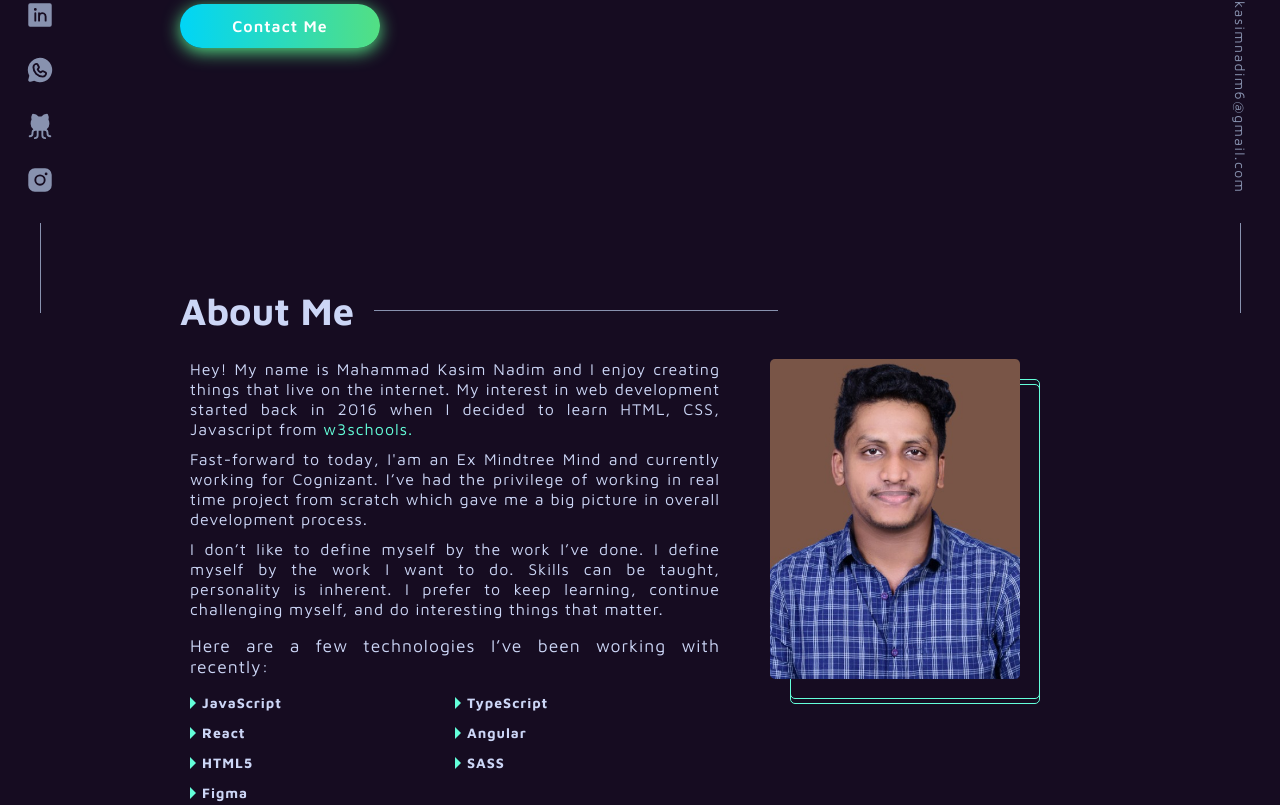
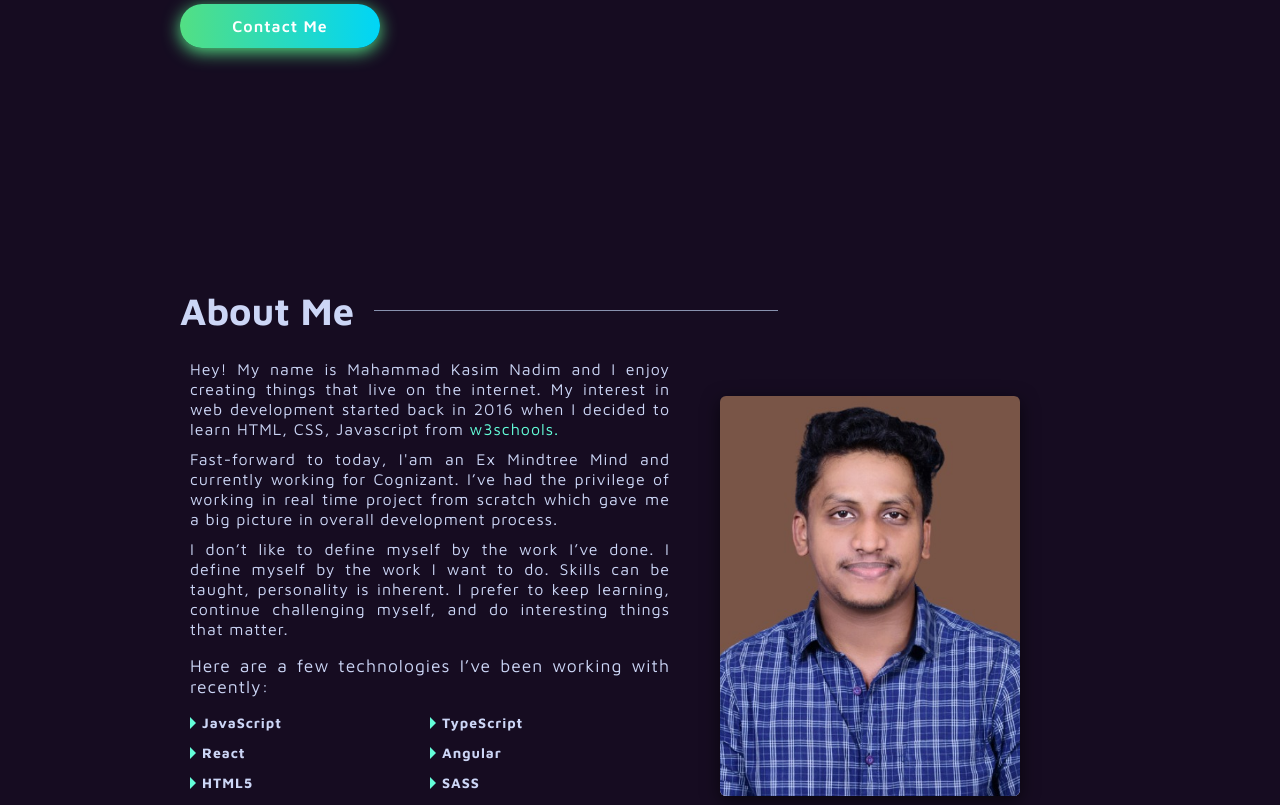
Before and after one commit to kasimnadim6/Portfolio-MKN, a React (Create React App) app: page / in a window 1280 px wide. Shown: the part 487-1292 px from the top of the page. Built offline with nearby package versions, Linux system fonts and the light colour scheme; a web font is replaced by a local one.

Commit message:
profile card

```diff
--- a/src/App.tsx
+++ b/src/App.tsx
@@ -1,7 +1,5 @@
 import styles from './App.module.scss';
 import Header from './Layouts/Header/Header';
-import Email from './Components/UI/Email';
-import SocialIcons from './Components/UI/SocialIcons';
 import Home from './Pages/Home/Home';
 import About from './Components/About/About';
 import Experience from './Components/Experience/Experience';
@@ -38,8 +36,6 @@ function App() {
   return (
     <>
       <Header />
-      <SocialIcons />
-      <Email />
       <main className={styles.main}>
         <Home />
         <About />
--- a/src/Components/About/About.module.scss
+++ b/src/Components/About/About.module.scss
@@ -44,6 +44,7 @@
       letter-spacing: 1px;
       text-align: justify;
       color: var(--grey-light);
+      // max-width: 70%;
       a {
         color: var(--primary-color);
         text-decoration: none;
@@ -87,47 +88,135 @@
       }
     }
     .profile-container {
+      min-width: 30rem;
+      width: 30rem;
+      height: 40rem;
+      margin: auto;
       position: relative;
-      width: 250px;
-      height: 320px;
-      .profile {
-        width: 250px;
-        height: 320px;
-        object-fit: cover;
-        border-radius: 0.5rem;
-        cursor: pointer;
-        z-index: 100;
-        position: relative;
-        transition: transform 0.4s;
-      }
-      &::before {
-        display: inline-block;
-        content: '';
+      .card {
         position: absolute;
-        top: 2rem;
-        left: 2rem;
         width: 100%;
         height: 100%;
-        border: 1px solid var(--primary-color);
-        border-radius: 0.5rem;
-        z-index: 10;
-        transition: transform 0.4s;
-      }
-      &::after {
-        display: inline-block;
-        content: '';
-        position: absolute;
-        top: 2.5rem;
-        left: 2rem;
-        width: 100%;
-        height: 100%;
-        border: 1px solid var(--primary-color);
-        border-radius: 0.5rem;
-        z-index: 10;
-        transition: transform 0.4s;
-      }
-      @include media-breakpoint-down(lg) {
-        margin: auto;
+        border-radius: 6px;
+        overflow: hidden;
+        box-shadow: 0 5px 18px rgba(0, 0, 0, 0.6);
+        cursor: pointer;
+        transition: 0.5s;
+        .card-image {
+          position: absolute;
+          top: 0px;
+          left: 0px;
+          width: 100%;
+          height: 100%;
+          z-index: 2;
+          background-color: #000;
+          transition: 0.5s;
+          img {
+            width: 30rem;
+            height: 40rem;
+            object-fit: cover;
+          }
+        }
+        .social-icons {
+          position: absolute;
+          top: 50%;
+          left: 50%;
+          transform: translate(-50%, -50%);
+          z-index: 3;
+          display: flex;
+          margin: 0;
+          padding: 0;
+          li {
+            list-style: none;
+            a {
+              position: relative;
+              display: flex;
+              width: 50px;
+              height: 50px;
+              border-radius: 6px;
+              line-height: 50px;
+              text-align: center;
+              background: #fff;
+              font-size: 32px;
+              color: #333;
+              margin: 0 6px;
+              transition: 0.4s;
+              transform: translateY(200px);
+              opacity: 0;
+              svg {
+                margin: auto;
+                transition: 0.8s;
+                &:hover {
+                  transform: rotateY(360deg);
+                  // backface-visibility: hidden;
+                }
+              }
+            }
+            &:hover {
+              transition: 0.2s;
+              .linkedin {
+                color: var(--linkedin-color);
+              }
+              .whatsapp {
+                color: var(--whatsapp-color);
+              }
+              .github {
+                color: var(--github-color);
+              }
+              .instagram {
+                color: var(--instagram-color);
+              }
+            }
+            &:nth-child(1) a {
+              transition-delay: 0.1s;
+            }
+            &:nth-child(2) a {
+              transition-delay: 0.2s;
+            }
+            &:nth-child(3) a {
+              transition-delay: 0.3s;
+            }
+            &:nth-child(4) a {
+              transition-delay: 0.4s;
+            }
+          }
+        }
+        .details {
+          position: absolute;
+          bottom: 0;
+          left: 0;
+          background: #fff;
+          width: 100%;
+          height: 100px;
+          z-index: 1;
+          padding: 10px;
+          display: flex;
+          flex-direction: column;
+          h2,
+          p {
+            margin: auto;
+          }
+          h2 {
+            font-size: 2rem;
+          }
+          p {
+            font-size: 1.6rem;
+          }
+        }
+        &:hover {
+          .card-image {
+            transform: translateY(-100px);
+            transition: all 0.9s;
+            img {
+              opacity: 0.4;
+              transition: 0.5s;
+            }
+          }
+          .social-icons li a {
+            transform: translateY(0px);
+            opacity: 1;
+          }
+        }
       }
     }
     @include media-breakpoint-down(lg) {
--- a/src/Components/About/About.tsx
+++ b/src/Components/About/About.tsx
@@ -1,7 +1,32 @@
 import styles from './About.module.scss';
 import profile from '../../assets/images/profile.jpg';
-
+import SocialIcons from '../UI/SocialIcons';
+import {
+  GithubLogo,
+  InstagramLogo,
+  LinkedinLogo,
+  WhatsappLogo,
+} from 'phosphor-react';
 const About = () => {
+  const showProfileHandler = (e, profile) => {
+    e.preventDefault();
+    switch (profile) {
+      case 'linkedin':
+        window.open('https://linkedin.com/in/iamkasimnadim', '_blank');
+        break;
+      case 'whatsapp':
+        window.open('https://wa.me/8861321329', '_blank');
+        break;
+      case 'github':
+        window.open('https://github.com/kasimnadim6', '_blank');
+        break;
+      case 'instagram':
+        window.open('https://www.instagram.com/kasim_nadim/', '_blank');
+        break;
+      default:
+        break;
+    }
+  };
   return (
     <section id="about" className={styles.about}>
       <h2 className={styles['about-header']}>About Me</h2>
@@ -46,11 +71,55 @@ const About = () => {
             </div>
           </div>
         </div>
-        <figure className={styles['profile-container']}>
-          {/* <div className={styles.Tilt}> */}
-          <img className={styles.profile} src={profile} alt="profile" />
-          {/* </div> */}
-        </figure>
+        <div className={styles['profile-container']}>
+          <div className={styles.card}>
+            <div className={styles['card-image']}>
+              <img src={profile} alt="profile" />
+            </div>
+            <ul className={styles['social-icons']}>
+              <li>
+                <a
+                  href="/"
+                  className={styles.linkedin}
+                  onClick={(e) => showProfileHandler(e, 'linkedin')}
+                >
+                  <LinkedinLogo weight="fill" />
+                </a>
+              </li>
+              <li>
+                <a
+                  href="/"
+                  className={styles.whatsapp}
+                  onClick={(e) => showProfileHandler(e, 'whatsapp')}
+                >
+                  <WhatsappLogo weight="fill" />
+                </a>
+              </li>
+              <li>
+                <a
+                  href="github.com"
+                  className={styles.github}
+                  onClick={(e) => showProfileHandler(e, 'github')}
+                >
+                  <GithubLogo weight="fill" />
+                </a>
+              </li>
+              <li>
+                <a
+                  href="instagram.in"
+                  className={styles.instagram}
+                  onClick={(e) => showProfileHandler(e, 'instagram')}
+                >
+                  <InstagramLogo weight="fill" />
+                </a>
+              </li>
+            </ul>
+            <div className={styles['details']}>
+              <h2>Mahammad Kasim Nadim</h2>
+              <p>UI Developer</p>
+            </div>
+          </div>
+        </div>
       </div>
     </section>
   );
--- a/src/Components/UI/Email.tsx
+++ /dev/null
@@ -1,18 +0,0 @@
-import styles from './SocialIcons.module.scss';
-import ReactDOM from 'react-dom';
-
-const Email = () => {
-  const sendEmailHandler = () => {
-    window.open('mailto:kasimnadim6@gmail.com');
-  };
-  return ReactDOM.createPortal(
-    <div className={styles.email}>
-      <a href="email.com" onClick={sendEmailHandler}>
-        kasimnadim6@gmail.com
-      </a>
-    </div>,
-    document.getElementById('email') as HTMLElement
-  );
-};
-
-export default Email;
--- a/src/Components/UI/SocialIcons.module.scss
+++ b/src/Components/UI/SocialIcons.module.scss
@@ -1,6 +1,41 @@
 @import 'bootstrap/scss/_functions';
 @import 'bootstrap/scss/_variables';
 @import 'bootstrap/scss/mixins/_breakpoints';
+ul {
+  li {
+    list-style: none;
+    padding: 5px;
+    &:last-of-type {
+      margin-bottom: 2rem;
+    }
+    a {
+      display: inline-block;
+      text-decoration: none;
+      text-decoration-skip-ink: auto;
+      color: inherit;
+      position: relative;
+      transition: var(--transition);
+      font-size: 30px;
+      color: var(--grey-dark);
+      transition: transform 0.3s;
+      &:hover {
+        transform: translateY(-0.3rem);
+      }
+    }
+    .linkedin:hover {
+      color: var(--linkedin-color);
+    }
+    .whatsapp:hover {
+      color: var(--whatsapp-color);
+    }
+    .github:hover {
+      color: var(--github-color);
+    }
+    .instagram:hover {
+      color: var(--instagram-color);
+    }
+  }
+}
 .social-icons {
   position: fixed;
   bottom: 0;
--- a/src/Components/UI/SocialIcons.tsx
+++ b/src/Components/UI/SocialIcons.tsx
@@ -28,7 +28,6 @@ const SocialIcons = () => {
     }
   };
   return ReactDOM.createPortal(
-    <div className={styles['social-icons']}>
     <ul>
       <li>
         <a
@@ -66,8 +65,7 @@ const SocialIcons = () => {
           <InstagramLogo weight="fill" />
         </a>
       </li>
-      </ul>
-    </div>,
+    </ul>,
     document.getElementById('social-icons') as HTMLElement
   );
 };
--- a/src/abstracts/_mixin.scss
+++ b/src/abstracts/_mixin.scss
@@ -17,27 +17,22 @@
 @mixin btn($color, $bg-color) {
   width: 20rem;
   padding: 1rem;
-  // border: 1px solid $color;
   border: none;
   border-radius: 50rem;
   font-size: var(--default-font-size);
   font-weight: 600;
   letter-spacing: 1px;
-  // background: $bg-color;
-  // color: $color;
   cursor: pointer;
   transition: all 0.3s;
   background: linear-gradient(
     90deg,
-    var(--secondary-color-2) 0,
-    var(--secondary-color-1)
+    var(--secondary-color-1) 0,
+    var(--secondary-color-2)
   );
   color: #fff;
   box-shadow: 0 4px 17px 0 var(--secondary-color-1);
   &:hover {
-    // background-color: rgba($color, 0.1);
     transform: translateY(-0.3rem);
-    // background: linear-gradient(90deg, #00bae8 0, #03ce97);
     box-shadow: 0 0 0 0 #53df83;
   }
   &:active,
--- a/src/abstracts/_variables.scss
+++ b/src/abstracts/_variables.scss
@@ -12,7 +12,7 @@
 
   --linkedin-color: #0e76a8;
   --whatsapp-color: #47c657;
-  --github-color: #fff;
+  --github-color: #000;
   --instagram-color: #f14843;
 
   --logo-size: 5rem;
```
Lines whose indentation alone changed are shown as unchanged.
